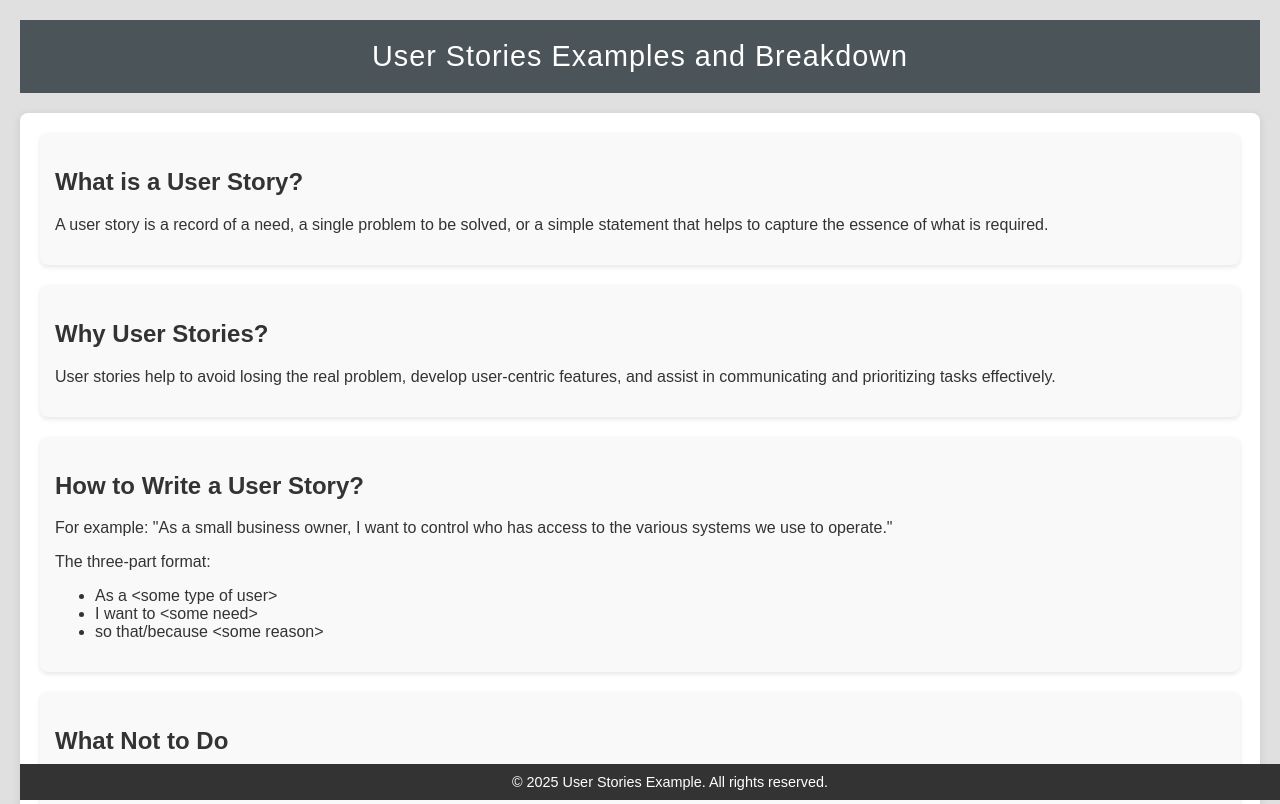
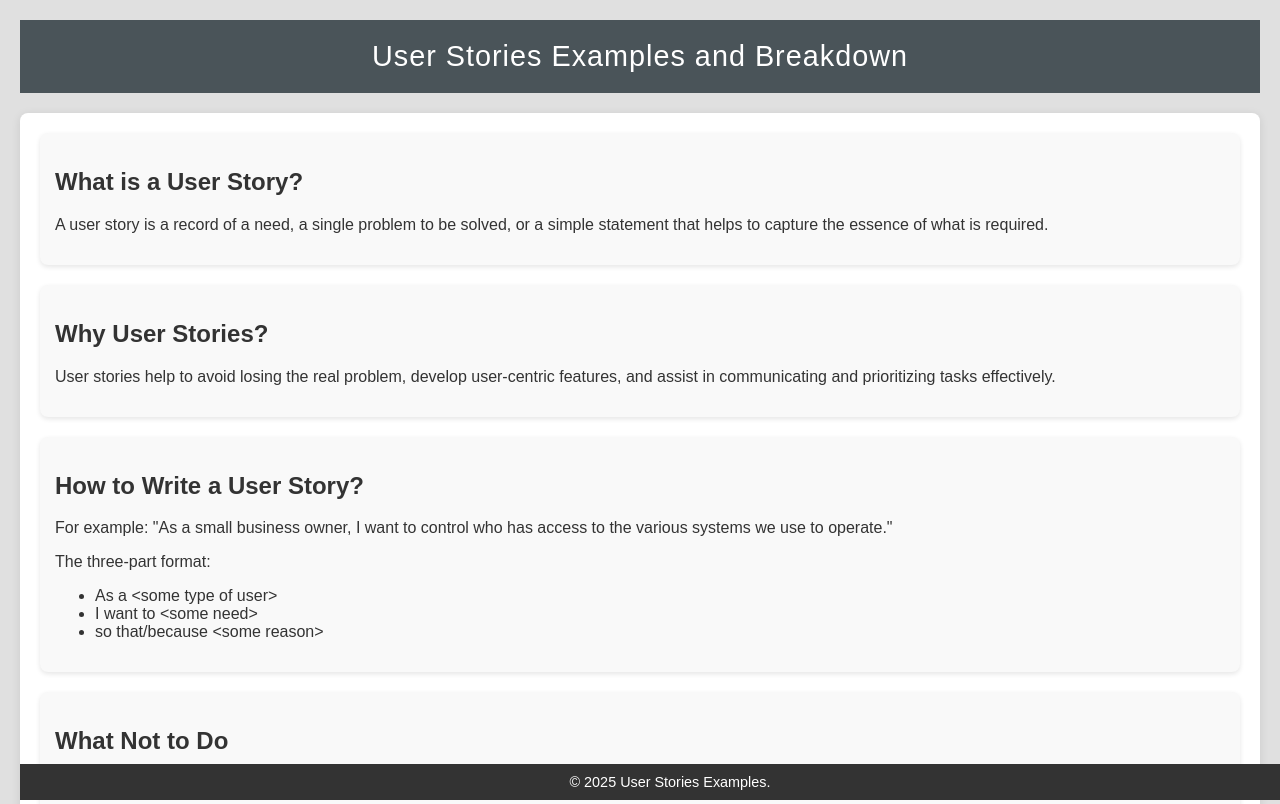
Before and after one commit to JackDoe92/WebTests, a plain HTML site: page index.html in a window 1280 px wide. Shown: the top 804 px of the page. Drawn offline with Linux system fonts and the light colour scheme.

Commit message:
small text change

```diff
--- a/index.html
+++ b/index.html
@@ -215,6 +215,6 @@
       </section>
     </main>
 
-    <footer>&copy; 2025 User Stories Example. All rights reserved.</footer>
+    <footer>&copy; 2025 User Stories Examples.</footer>
   </body>
 </html>
```
